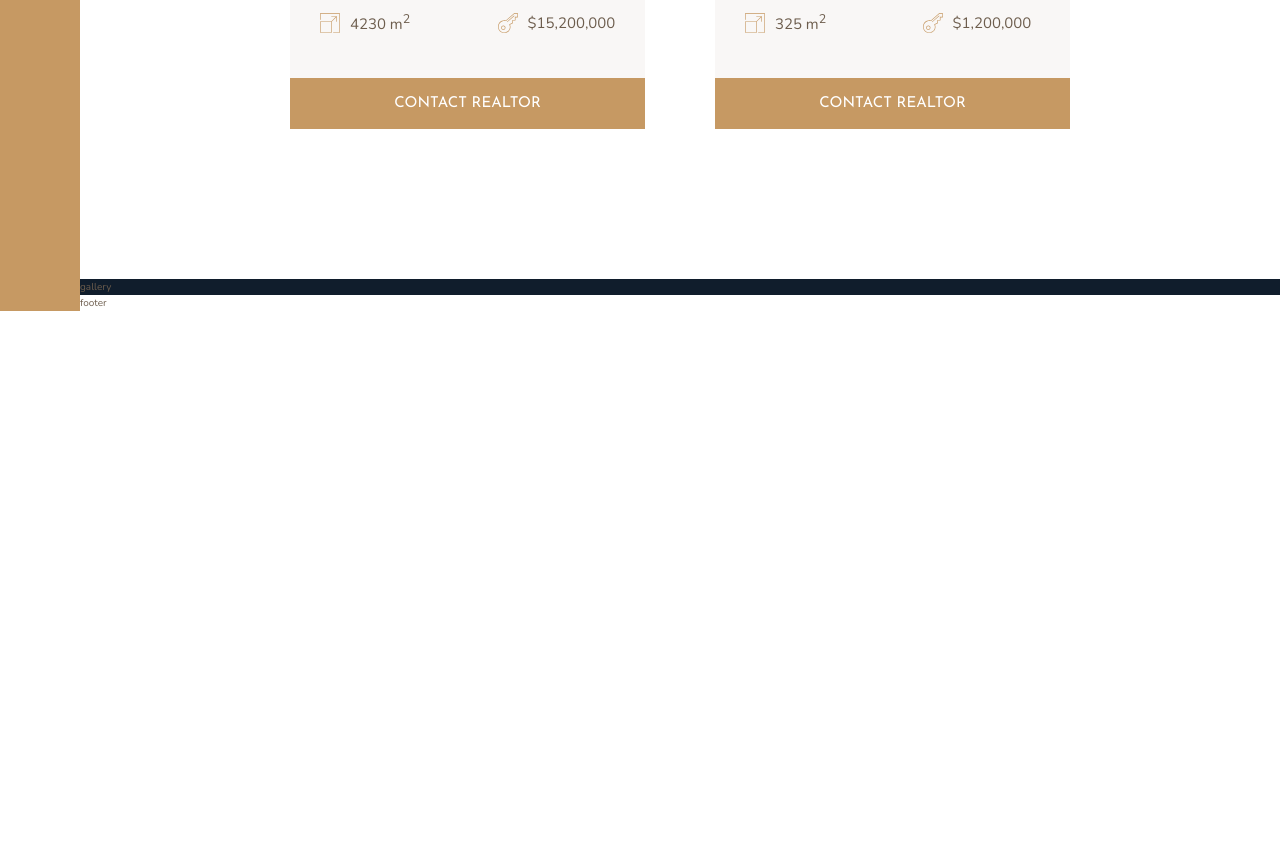
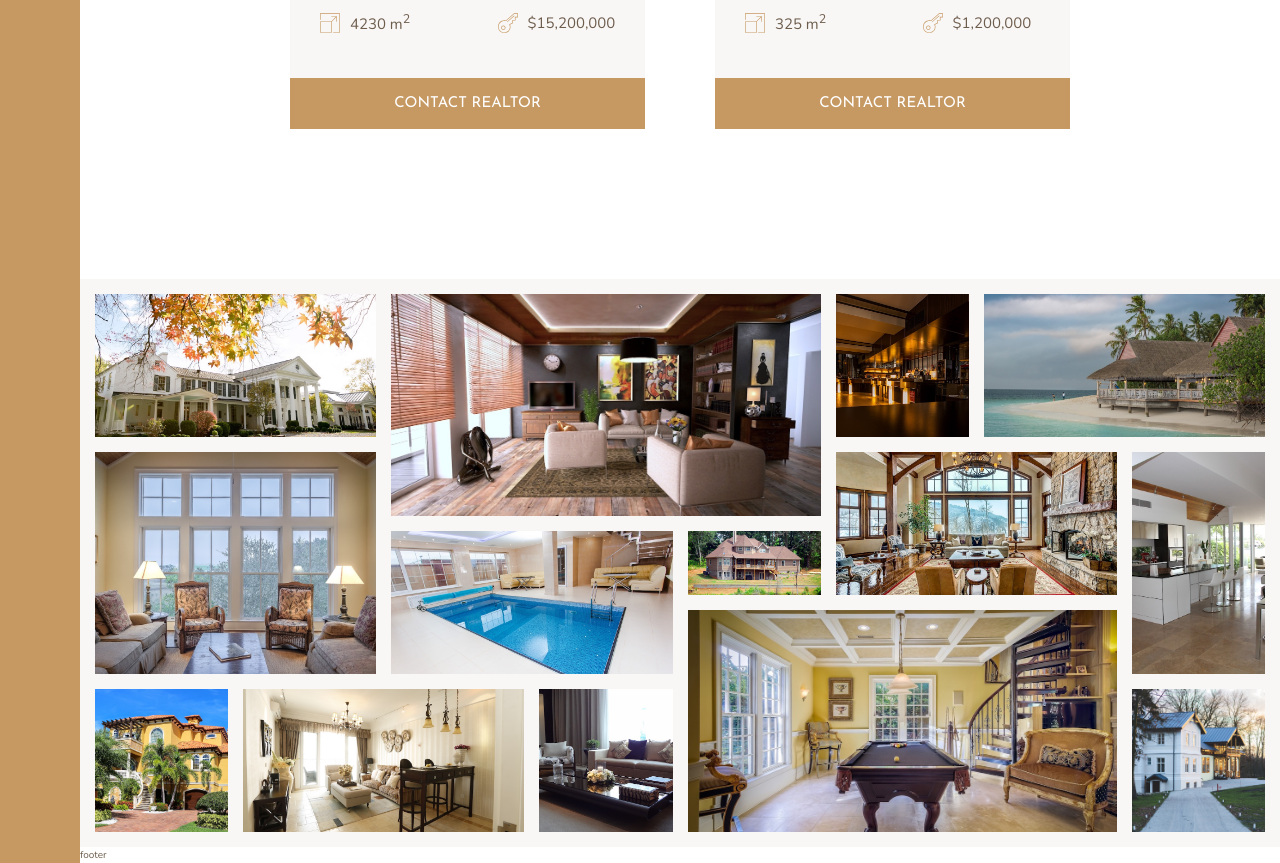
Before and after one commit to Temkum/Nexter, a website: page index.html in a window 1280 px wide. Shown: the part 3475-4338 px from the top of the page. Before the commit the page ends 3786 px from the top, so only its background shows below. Drawn offline with nearby package versions, Linux system fonts and the light colour scheme.

Commit message:
Gallery section built

```diff
--- a/index.html
+++ b/index.html
@@ -303,7 +303,34 @@
     </section>
 
     <section class="gallery">
-      gallery
+      <figure class="gallery__item gallery__item--1"><img src="img/gal-1.jpeg" alt="Gallery Image 1"
+          class="gallery__img"></figure>
+      <figure class="gallery__item gallery__item--2"><img src="img/gal-2.jpeg" alt="Gallery Image 2"
+          class="gallery__img"></figure>
+      <figure class="gallery__item gallery__item--3"><img src="img/gal-3.jpeg" alt="Gallery Image 3"
+          class="gallery__img"></figure>
+      <figure class="gallery__item gallery__item--4"><img src="img/gal-4.jpeg" alt="Gallery Image 4"
+          class="gallery__img"></figure>
+      <figure class="gallery__item gallery__item--5"><img src="img/gal-5.jpeg" alt="Gallery Image 5"
+          class="gallery__img"></figure>
+      <figure class="gallery__item gallery__item--6"><img src="img/gal-6.jpeg" alt="Gallery Image 6"
+          class="gallery__img"></figure>
+      <figure class="gallery__item gallery__item--7"><img src="img/gal-7.jpeg" alt="Gallery Image 7"
+          class="gallery__img"></figure>
+      <figure class="gallery__item gallery__item--8"><img src="img/gal-8.jpeg" alt="Gallery Image 8"
+          class="gallery__img"></figure>
+      <figure class="gallery__item gallery__item--9"><img src="img/gal-9.jpeg" alt="Gallery Image 9"
+          class="gallery__img"></figure>
+      <figure class="gallery__item gallery__item--10"><img src="img/gal-10.jpeg" alt="Gallery Image 10"
+          class="gallery__img"></figure>
+      <figure class="gallery__item gallery__item--11"><img src="img/gal-11.jpeg" alt="Gallery Image 11"
+          class="gallery__img"></figure>
+      <figure class="gallery__item gallery__item--12"><img src="img/gal-12.jpeg" alt="Gallery Image 12"
+          class="gallery__img"></figure>
+      <figure class="gallery__item gallery__item--13"><img src="img/gal-13.jpeg" alt="Gallery Image 13"
+          class="gallery__img"></figure>
+      <figure class="gallery__item gallery__item--14"><img src="img/gal-14.jpeg" alt="Gallery Image 14"
+          class="gallery__img"></figure>
     </section>
 
     <footer class="footer">
--- a/sass/_gallery.scss
+++ b/sass/_gallery.scss
@@ -1,4 +1,92 @@
 .gallery {
-  background-color: $color-secondary;
-  grid-column: full-start / full-end;
+    background-color: $gray-light1;
+    grid-column: full-start / full-end;
+
+    display: grid;
+    grid-template-columns: repeat(8, 1fr);
+    grid-template-rows: repeat(7, 5vw);
+    grid-gap: 1.5rem;
+    padding: 1.5rem;
+
+    &__item {
+        &--1 {
+            grid-row: 1/ span 2;
+            grid-column: 1/span 2;
+        }
+
+        &--2 {
+            grid-row: 1/ span 3;
+            grid-column: 3/span 3;
+        }
+
+        &--3 {
+            grid-row: 1/ span 2;
+            grid-column: 6/ 7;
+        }
+
+        &--4 {
+            grid-row: 1/ span 2;
+            grid-column: 7 /-1;
+        }
+
+        &--5 {
+            grid-row: 3/ span 3;
+            grid-column: 1/span 2;
+        }
+
+        &--6 {
+            grid-row: 4/ span 2;
+            grid-column: 3/span 2;
+        }
+
+        &--7 {
+            grid-row: 4/ 5;
+            grid-column: 5 / 6;
+        }
+
+        &--8 {
+            grid-row: 3 / span 2;
+            grid-column: 6 /span 2;
+        }
+
+        &--9 {
+            grid-row: 3 / span 3;
+            grid-column: 8 / -1;
+        }
+
+        &--10 {
+            grid-row: 6 / span 2;
+            grid-column: 1 / 2;
+        }
+
+        &--11 {
+            grid-row: 6 / span 2;
+            grid-column: 2 /span 2;
+        }
+
+        &--12 {
+            grid-row: 6 / span 2;
+            grid-column: 4 / 5;
+        }
+
+        &--13 {
+            grid-row: 5 / span 3;
+            grid-column: 5 / span 3;
+        }
+
+        &--14 {
+            grid-row: 6 / span 2;
+            grid-column: 8 / -1;
+        }
+
+
+    }
+
+    &__img {
+        width: 100%;
+        height: 100%;
+        object-fit: cover;
+        display: block;
+    }
+
 }
```
Also changed, not shown: css/style.css.
